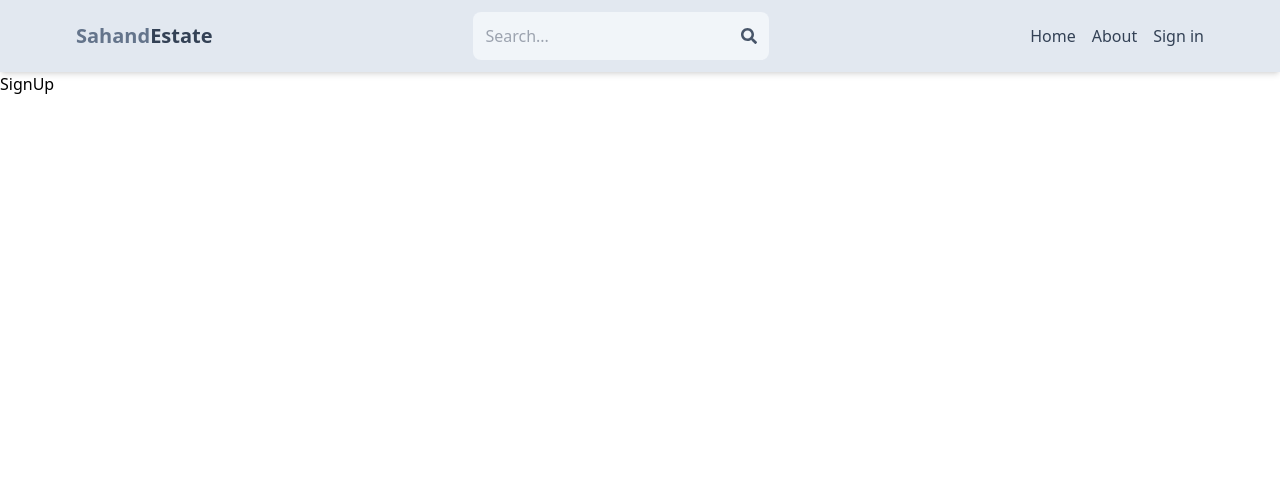
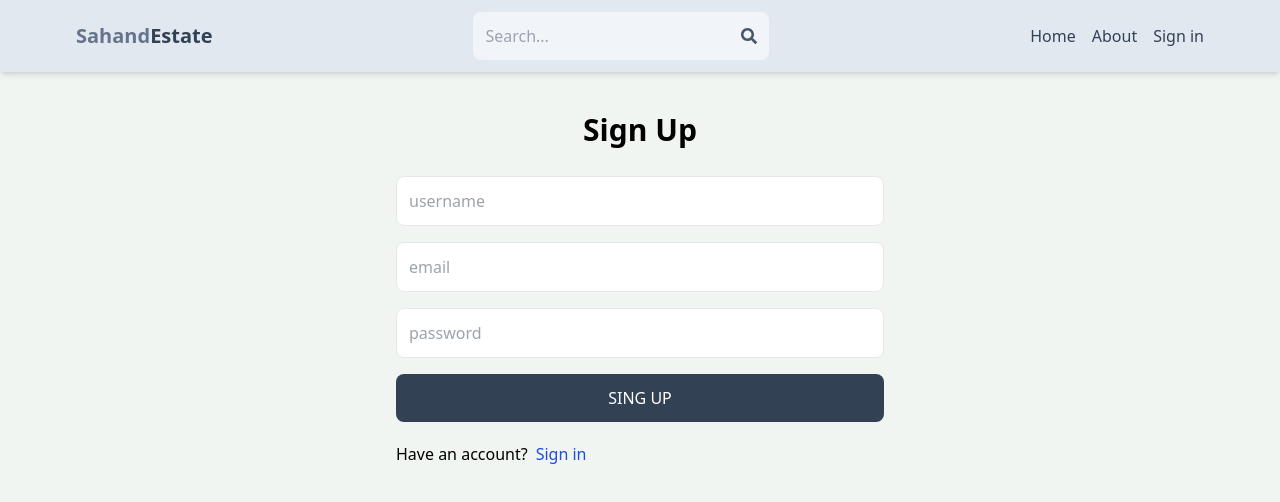
Before and after one commit to Assil2020/Final-Project-Fullstack, a React (Vite) app in the folder client/: page /sign-up in a window 1280 px wide. Shown: the top 502 px of the page. Built offline with nearby package versions, Linux system fonts and the light colour scheme.

Commit message:
complete sign up page ui

```diff
--- a/client/src/index.css
+++ b/client/src/index.css
@@ -1,3 +1,7 @@
 @tailwind base;
 @tailwind components;
 @tailwind utilities;
+
+body{
+    background-color: rgb(241, 245, 241)
+}
--- a/client/src/pages/SignUp.jsx
+++ b/client/src/pages/SignUp.jsx
@@ -1,5 +1,37 @@
-import React from "react";
-
+import { Link } from "react-router-dom";
 export default function SignUp() {
-  return <div>SignUp</div>;
+  return (
+    <div className="p-3 max-w-lg mx-auto">
+      <h1 className="text-3xl text-center font-semibold my-7">Sign Up</h1>
+      <form className="flex flex-col gap-4">
+        <input
+          type="text"
+          placeholder="username"
+          className="border p-3 rounded-lg"
+          id="username"
+        />
+        <input
+          type="text"
+          placeholder="email"
+          className="border p-3 rounded-lg"
+          id="email"
+        />
+        <input
+          type="text"
+          placeholder="password"
+          className="border p-3 rounded-lg"
+          id="password"
+        />
+        <button className="bg-slate-700 text-white p-3 rounded-lg uppercase hover:opacity-80">
+          Sing up
+        </button>
+      </form>
+      <div className="flex gap-2 mt-5">
+        <p>Have an account?</p>
+        <Link to={"/sign-in"}>
+          <span className="text-blue-700">Sign in</span>
+        </Link>
+      </div>
+    </div>
+  );
 }
```
